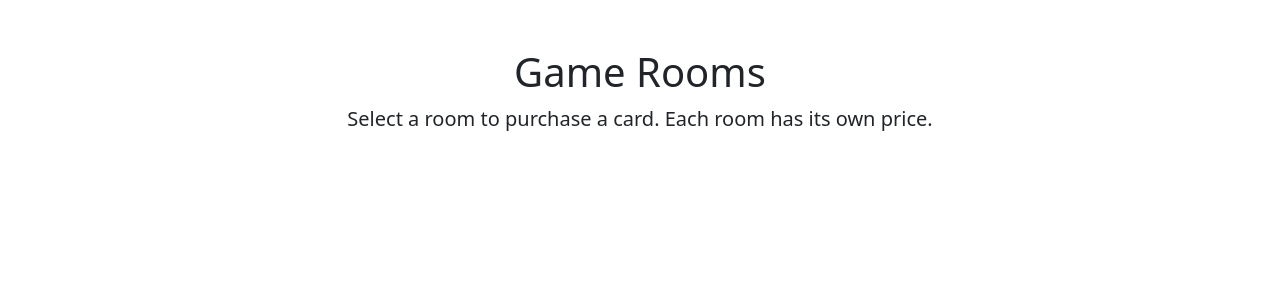
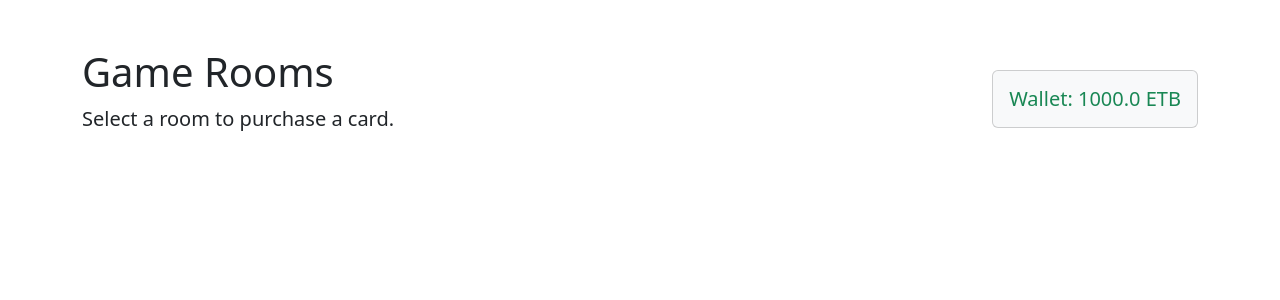
Before and after one commit to abel198523/royal-v3, a Flask app: page / in a window 1280 px wide. Shown: the top 300 px of the page. Run offline with Flask 3, Linux system fonts and the light colour scheme; data comes from the database, SQL or seed files in the repository; data that the repository does not hold is empty.

Commit message:
Update wallet balance display to reflect room-specific pricing
Modify the index route to fetch and display user balance, and update the index.html template to show the wallet balance dynamically.

Replit-Commit-Author: Agent
Replit-Commit-Session-Id: 6c8e838a-94a3-4c64-9abe-905e6b87d0b1
Replit-Commit-Checkpoint-Type: intermediate_checkpoint
Replit-Commit-Event-Id: 0bf20ed8-7d23-4347-a338-4cef97b43b17
Replit-Commit-Screenshot-Url: https://storage.googleapis.com/screenshot-production-us-central1/7d58e37e-23af-45e6-8dd8-808f09025491/6c8e838a-94a3-4c64-9abe-905e6b87d0b1/1fw4d5e
Replit-Helium-Checkpoint-Created: true

```diff
--- a/routes.py
+++ b/routes.py
@@ -5,7 +5,14 @@ from models import User, Room, Transaction
 @app.route("/")
 def index():
     rooms = Room.query.all()
-    return render_template("index.html", rooms=rooms)
+    # For demo purposes, we'll use a hardcoded user_id=1
+    user = User.query.get(1)
+    if not user:
+        # Create a default user if not exists for testing
+        user = User(username="testuser", balance=1000.0)
+        db.session.add(user)
+        db.session.commit()
+    return render_template("index.html", rooms=rooms, balance=user.balance)
 
 @app.route("/buy-card/<int:room_id>", methods=["POST"])
 def buy_card(room_id):
--- a/templates/index.html
+++ b/templates/index.html
@@ -8,9 +8,16 @@
 </head>
 <body>
     <div class="container mt-5">
-        <div class="text-center mb-5">
-            <h1>Game Rooms</h1>
-            <p class="lead">Select a room to purchase a card. Each room has its own price.</p>
+        <div class="d-flex justify-content-between align-items-center mb-5">
+            <div>
+                <h1>Game Rooms</h1>
+                <p class="lead">Select a room to purchase a card.</p>
+            </div>
+            <div class="card bg-light">
+                <div class="card-body p-3">
+                    <h5 class="mb-0 text-success">Wallet: <span id="walletBalance">{{ balance }}</span> ETB</h5>
+                </div>
+            </div>
         </div>
 
         <div class="row">
@@ -37,7 +44,8 @@
             const messageDiv = document.getElementById('statusMessage');
 
             if (data.success) {
-                messageDiv.innerHTML = `<div class="alert alert-success">${data.message}. New Balance: ${data.new_balance}</div>`;
+                document.getElementById('walletBalance').innerText = data.new_balance;
+                messageDiv.innerHTML = `<div class="alert alert-success">${data.message}</div>`;
             } else {
                 messageDiv.innerHTML = `<div class="alert alert-danger">${data.message}</div>`;
             }
```
